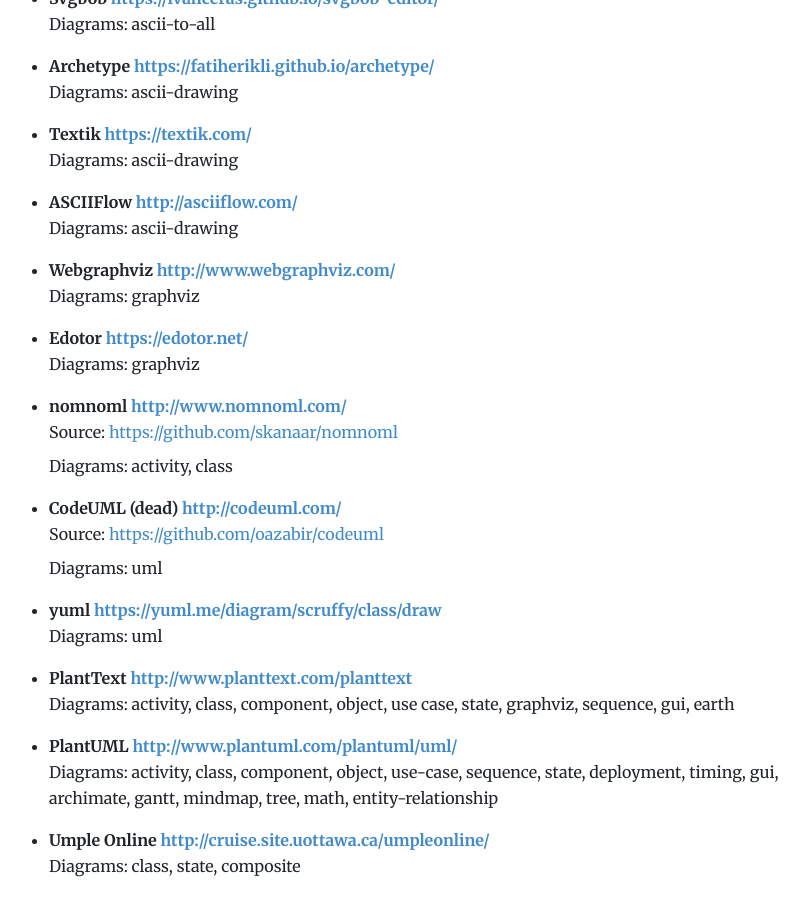
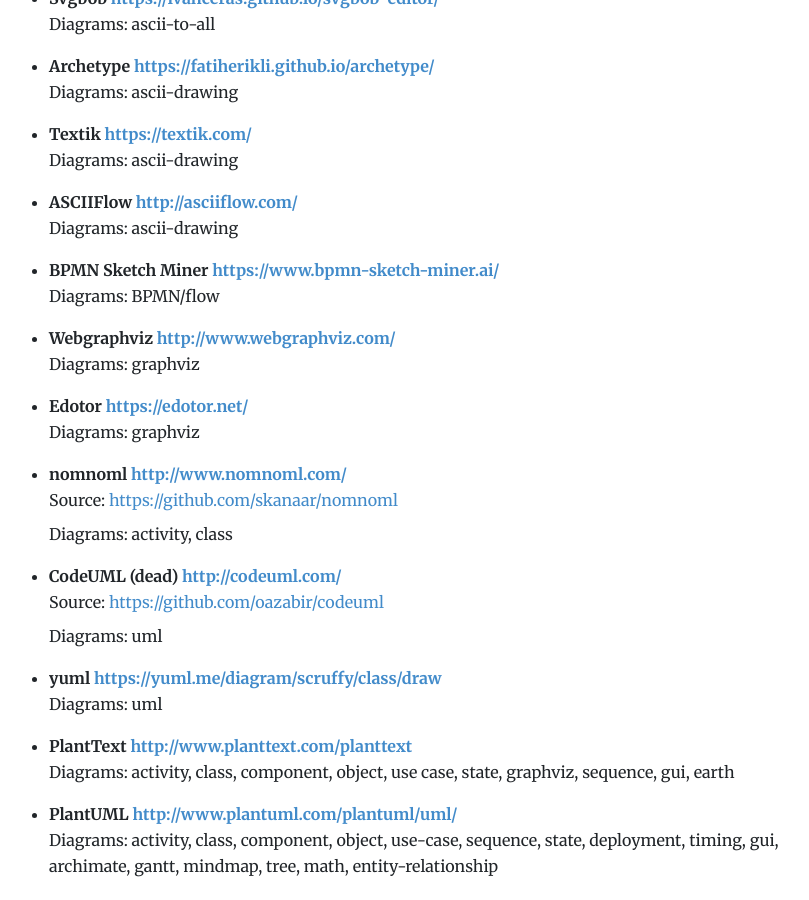
Before and after one commit to SMUsamaShah/SMUsamaShah.github.io, a Jekyll site: the page built from _posts/2020-06-07-text-to-diagram-tools.md, in a window 1280 px wide and 900 px high, scrolled down 739 px. Shown: the whole window, without its empty margins (240-1049 px from the left). Built offline with Jekyll 4.4.1, drawn with Linux system fonts in a browser that asks for light colours; comment, search, counter and statistics services are not loaded.

Commit message:
added bpmn sketch miner

```diff
--- a/_posts/2020-06-07-text-to-diagram-tools.md
+++ b/_posts/2020-06-07-text-to-diagram-tools.md
@@ -24,6 +24,9 @@
 
 - **ASCIIFlow** <http://asciiflow.com/>
 : Diagrams: ascii-drawing
+
+- **BPMN Sketch Miner** <https://www.bpmn-sketch-miner.ai/>
+: Diagrams: BPMN/flow
 
 - **Webgraphviz** <http://www.webgraphviz.com/>
 : Diagrams: graphviz
```
